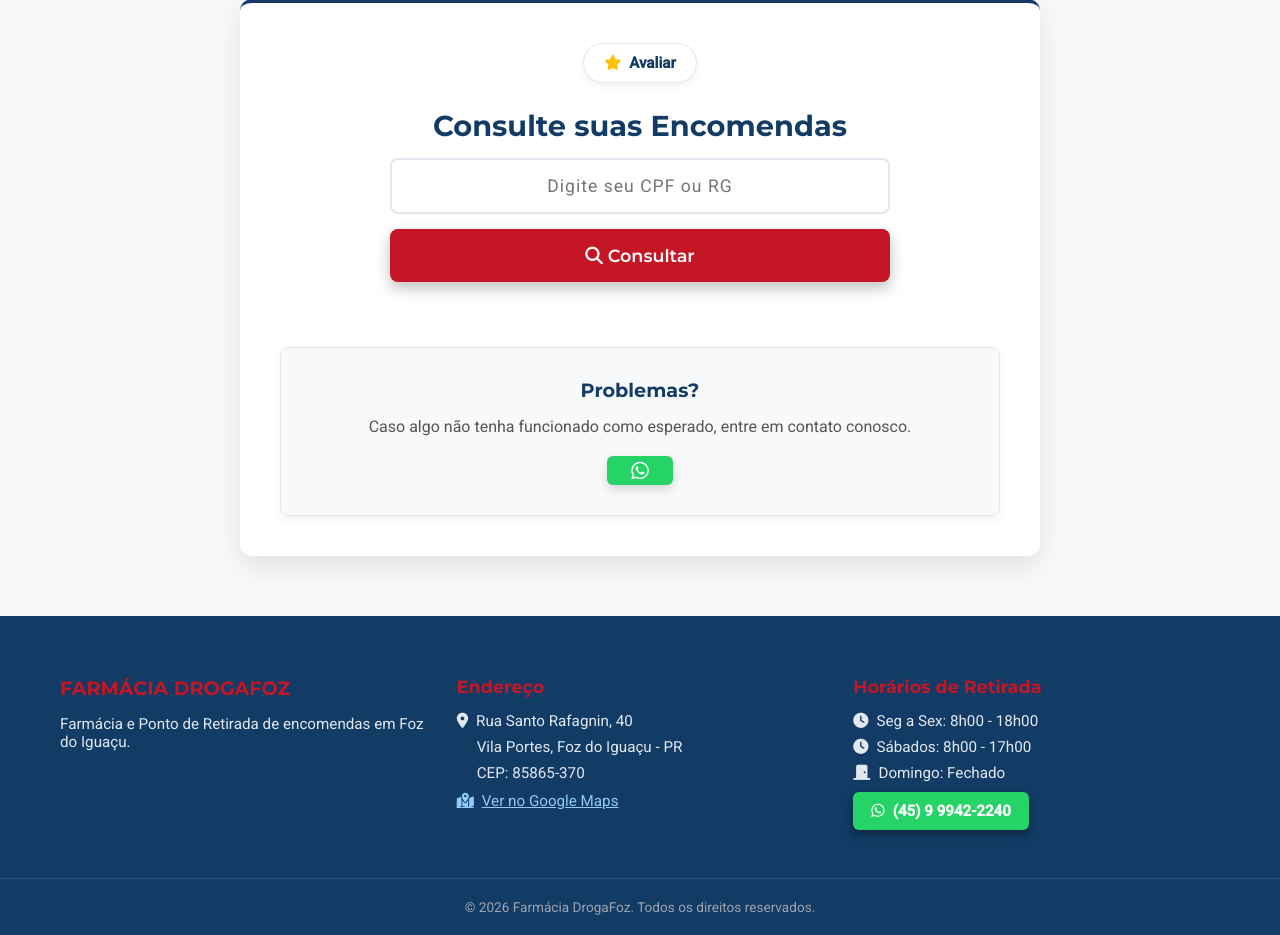
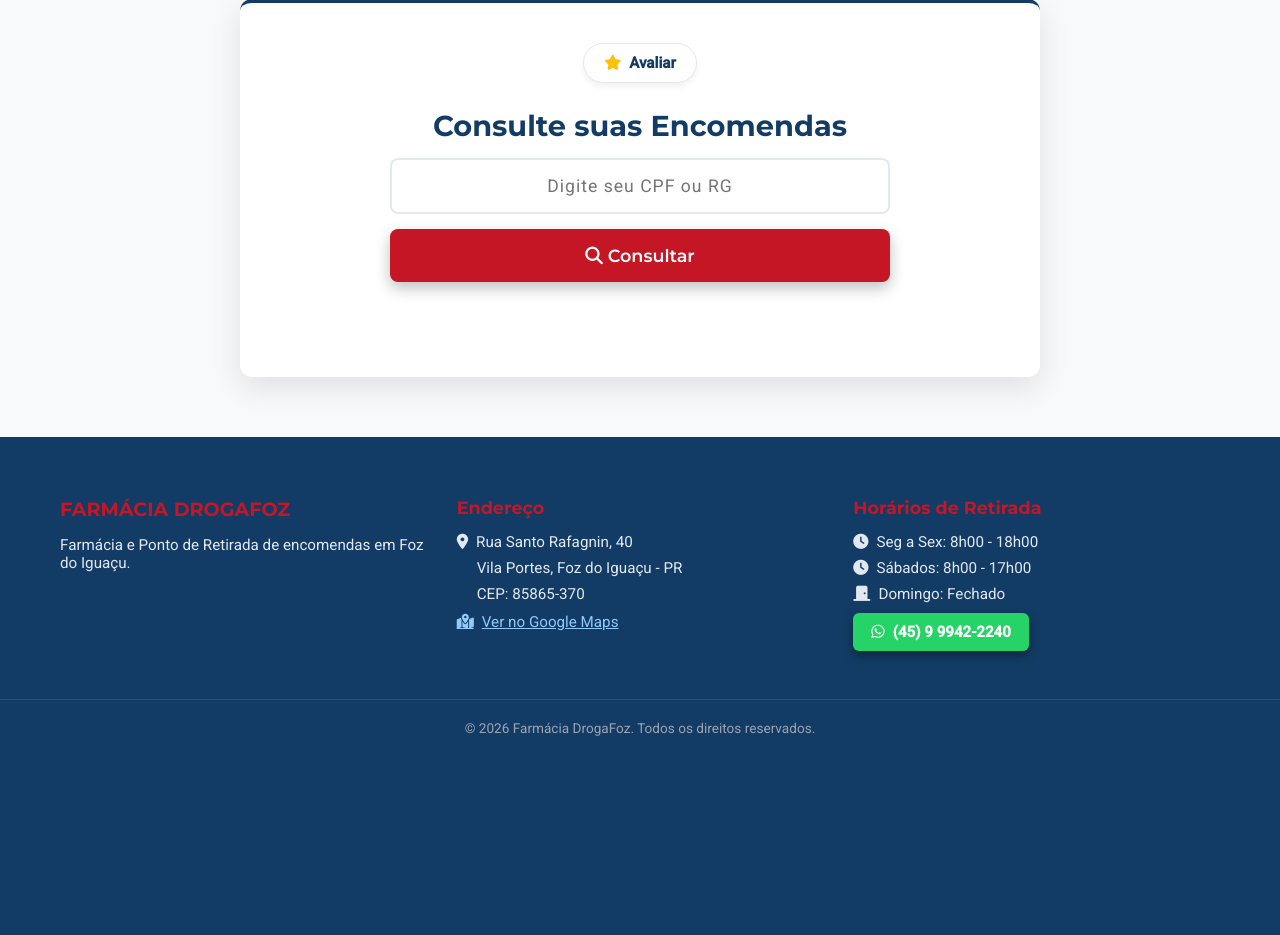
Before and after one commit to LuanHOS/sistema-drogafoz, a Django app: page /consulta/ in a window 1280 px wide. Shown: the part 126-1061 px from the top of the page. After the commit the page ends 862 px from the top, so only its background shows below. Run offline with Django 5.2, Linux system fonts and the light colour scheme; parts of the project's set-up code (start-up, migrations or seed data) failed here and were passed over; some libraries are stand-ins or nearby versions.

Commit message:
Melhorando o consulta de encomendas avaliacao

```diff
--- a/templates/publica/consulta.html
+++ b/templates/publica/consulta.html
@@ -438,15 +438,6 @@
                 </div>
             {% endif %}
         {% endif %}
-
-        <div class="help-box">
-            <h3>Problemas?</h3>
-            <p>Caso algo não tenha funcionado como esperado, entre em contato conosco.</p>
-
-            <a href="https://wa.me/5545999422240?text=Olá, gostaria de verificar uma encomenda e atualizar meu cadastro de documento." target="_blank" class="btn-whatsapp">
-            <i class="fab fa-whatsapp fa-lg"></i>
-            </a>
-        </div>
     </div>
 
     <footer id="contato">
```
